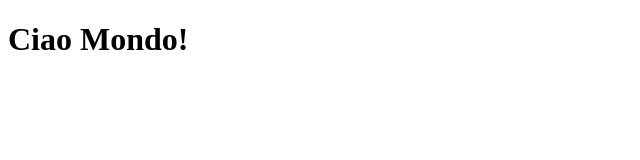
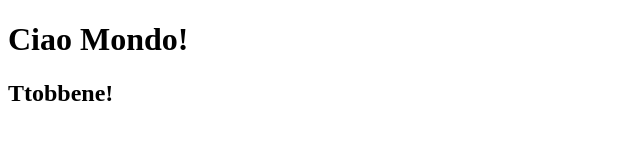
Before and after one commit to Lonrot-RedScharlach/mio-progetto-git, a plain HTML site: page index.html in a window 1280 px wide. Shown: the whole page, without its empty margins (0-640 px from the left). Drawn offline with Linux system fonts and the light colour scheme.

Commit message:
Aggiunta riga alla pagina

```diff
--- a/index.html
+++ b/index.html
@@ -5,5 +5,6 @@
 </head>
 <body>
     <h1>Ciao Mondo!</h1>
+	<h2>Ttobbene!</h2>
 </body>
 </html>
```
